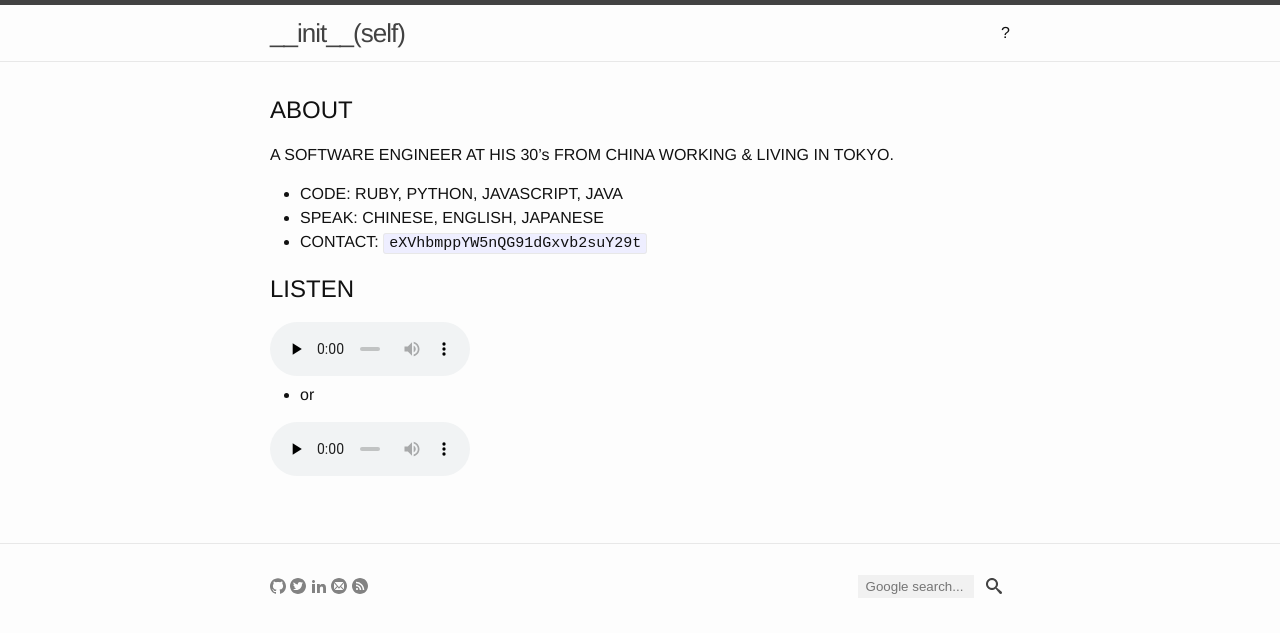
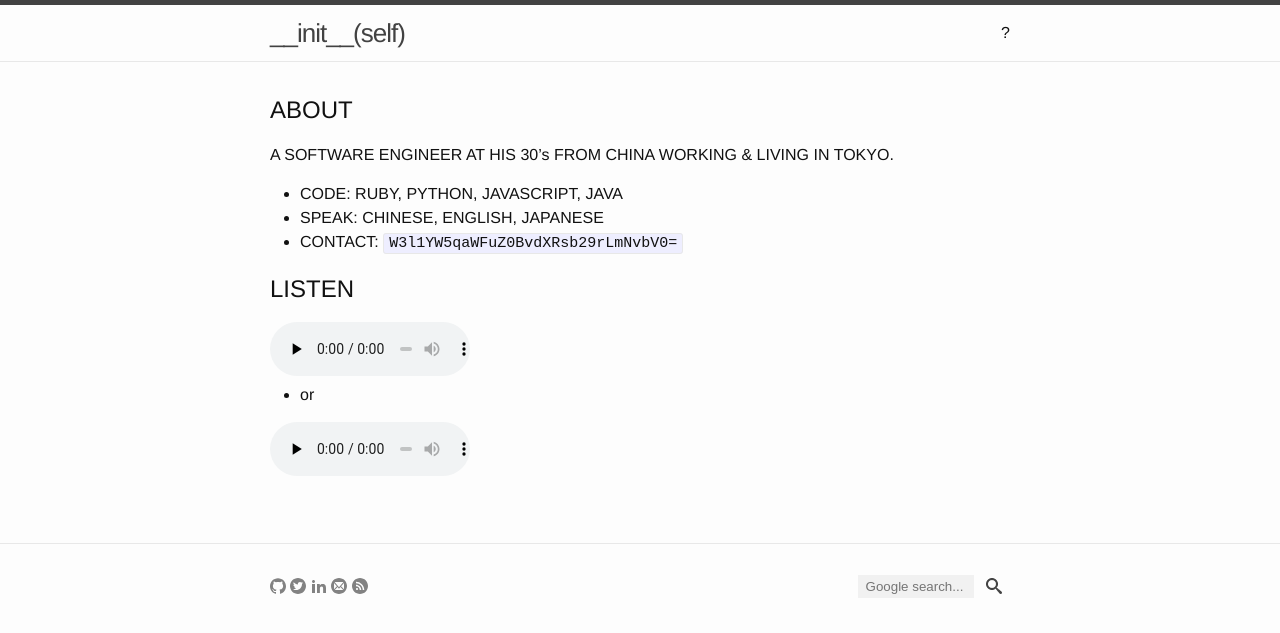
Before and after one commit to yuan-jiang/yuan-jiang.github.io, a Jekyll site: the page built from about.md, in a window 1280 px wide. Shown: the top 633 px of the page. Built offline with Jekyll 4.4.1, drawn with Linux system fonts in a browser that asks for light colours.

Commit message:
Update about.md

```diff
--- a/about.md
+++ b/about.md
@@ -8,7 +8,7 @@ permalink: /about/
 A SOFTWARE ENGINEER AT HIS 30's FROM CHINA WORKING & LIVING IN TOKYO.
 - CODE: RUBY, PYTHON, JAVASCRIPT, JAVA
 - SPEAK: CHINESE, ENGLISH, JAPANESE
-- CONTACT: `eXVhbmppYW5nQG91dGxvb2suY29t`
+- CONTACT: `W3l1YW5qaWFuZ0BvdXRsb29rLmNvbV0=`
 
 # LISTEN
 <audio id="bbclive" controls style="width:200px;" preload="none">
```
